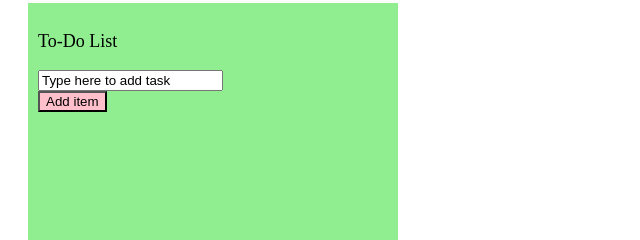
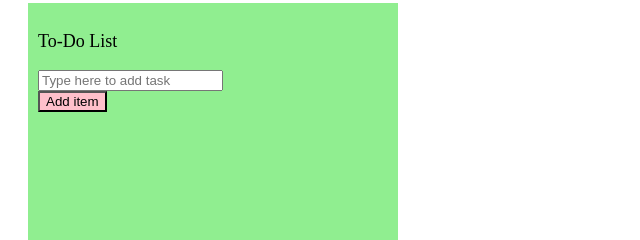
Before and after one commit to KaiEst10/to_do_list, a plain HTML site: page index.html in a window 1280 px wide. Shown: the part 132-372 px from the top of the page, 0-640 px from the left. Drawn offline with Linux system fonts and the light colour scheme.

Commit message:
Change input value to placeholder for task input

```diff
--- a/index.html
+++ b/index.html
@@ -54,7 +54,7 @@
  </div>
  <div class="app">
   <p style="font-size:18px; font-style:bold;">To-Do List</p>
-  <input type="text" id="box" value="Type here to add task"/>
+  <input type="text" id="box" placeholder="Type here to add task"/>
   <br/>
   <input type="button" value="Add item" onclick="addItem();"/>
   <br/>
```
